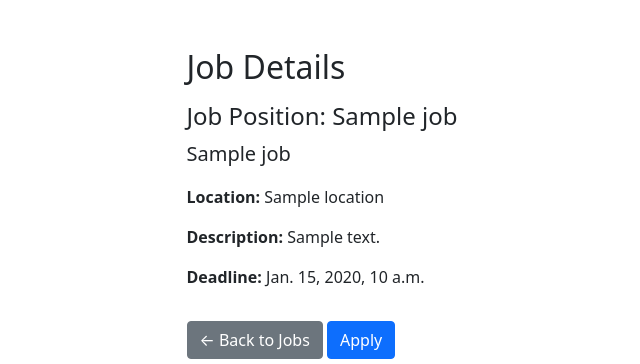
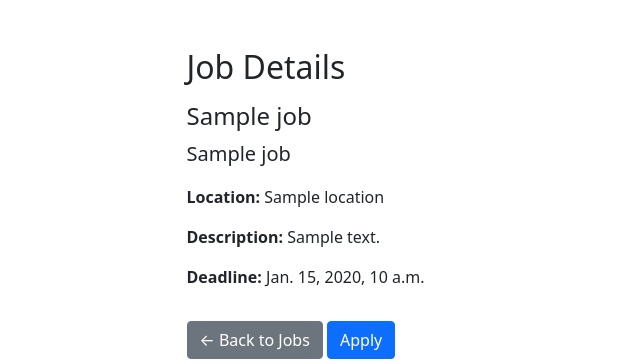
Before and after one commit to gerardo0915/JobPortalProject, a Django app: template jobs/templates/job_detail.html in a window 1280 px wide. Shown: the part 56-420 px from the top of the page, without its empty margins (44-684 px from the left). Run offline with Django 5.2, Linux system fonts and the light colour scheme; the template is opened without the code that fills it: most values are stand-ins (such as "Sample title", 1, 10 or a date in 2020); data that the repository does not hold is empty.

Commit message:
small style change

```diff
--- a/jobs/templates/application_detail.html
+++ b/jobs/templates/application_detail.html
@@ -5,7 +5,7 @@
 <div class="container mt-5">
     <div class="w-75 mx-auto">
         <h2 class="mb-3">Application Details</h2>
-        <h4>Job Position: {{ application.job.job_title }}</h4>
+        <h4>{{ application.job.job_title }}</h4>
         <p class="lead">{{ application.job.company_name }}</p>
         <p><strong>Location:</strong> {{ application.job.location }}</p>
         <p><strong>Description:</strong> {{ application.job.description }}</p>
--- a/jobs/templates/job_detail.html
+++ b/jobs/templates/job_detail.html
@@ -5,7 +5,7 @@
 <div class="container mt-5">
     <div class="w-75 mx-auto">
         <h2 class="mb-3">Job Details</h2>
-        <h4>Job Position: {{ job.job_title }}</h4>
+        <h4>{{ job.job_title }}</h4>
         <p class="lead">{{ job.company_name }}</p>
         <p><strong>Location:</strong> {{ job.location }}</p>
         <p><strong>Description:</strong> {{ job.description }}</p>
```
